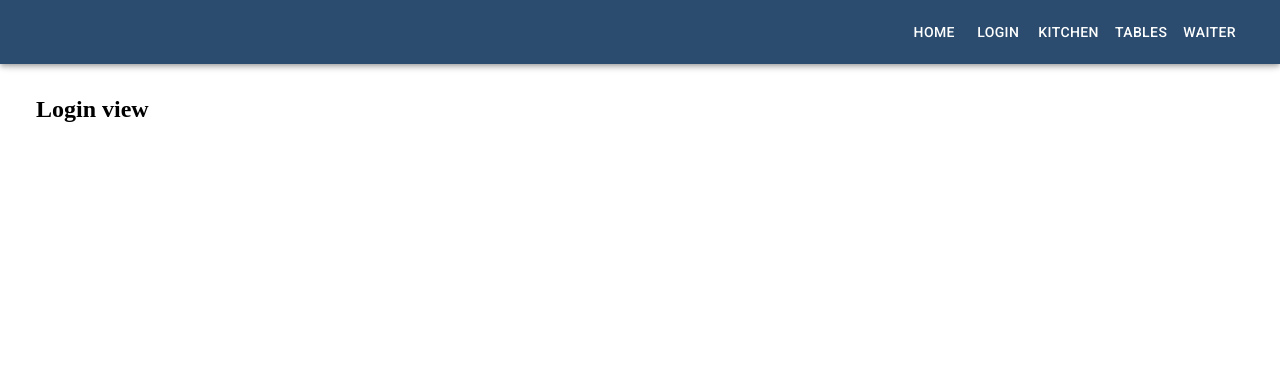
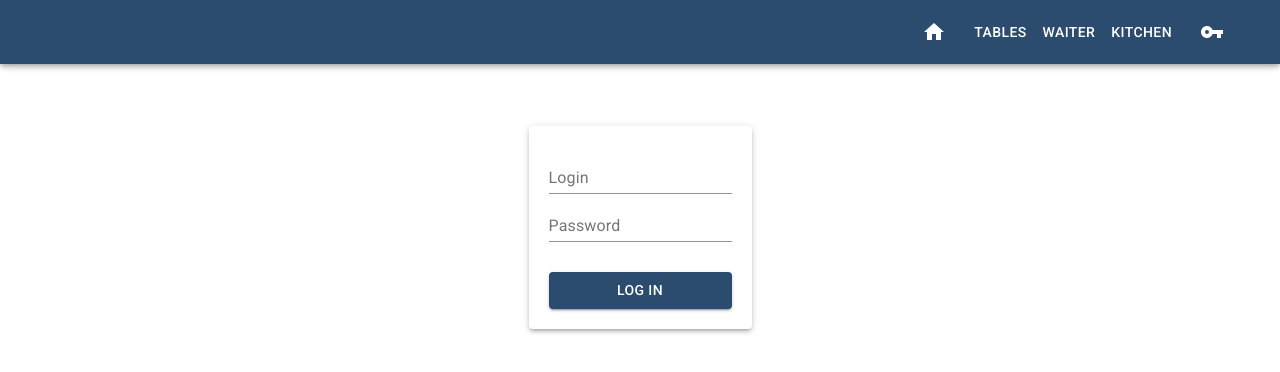
Before and after one commit to wojciecholejnik/pizzeria-portal, a React (Create React App) app: page /panel/login in a window 1280 px wide. Shown: the top 372 px of the page. Built offline with nearby package versions, Linux system fonts and the light colour scheme.

Commit message:
add styling for navigation and style login view

```diff
--- /dev/null
+++ b/src/components/common/LogButton/LogButton.js
@@ -0,0 +1,10 @@
+import React from 'react';
+import Button from '@material-ui/core/Button';
+import styles from './LogButton.scss';
+import {NavLink} from 'react-router-dom';
+
+const LogButton = () => (
+  <Button  type="submit" component={NavLink} className={styles.component} color="primary" variant="contained" exact to='/' activeClassName='active'>Log in</Button>
+);
+
+export default LogButton;
--- /dev/null
+++ b/src/components/common/LogButton/LogButton.scss
@@ -0,0 +1,3 @@
+.component {
+  border: 2px solid red;
+}
--- a/src/components/layout/MainLayout/MainLayout.js
+++ b/src/components/layout/MainLayout/MainLayout.js
@@ -10,13 +10,13 @@ const MainLayout = ({children}) => (
   <div>
     <AppBar>
       <Container maxWidth='lg'>
-        <Toolbar disableGutters>
+        <Toolbar disableGutters position="fixed">
           <PageNav />
         </Toolbar>
       </Container>
     </AppBar>
     <Container maxWidth='lg'>
-      <Toolbar />
+      <Toolbar position="fixed" />
       {children}
     </Container>
   </div>
--- a/src/components/layout/PageNav/PageNav.js
+++ b/src/components/layout/PageNav/PageNav.js
@@ -2,14 +2,16 @@ import React from 'react';
 import {NavLink} from 'react-router-dom';
 import styles from './PageNav.module.scss';
 import Button from '@material-ui/core/Button';
+import HomeIcon from '@material-ui/icons/Home';
+import VpnKeyIcon from '@material-ui/icons/VpnKey';
 
 const PageNav = () => (
   <nav className={styles.component}>
-    <Button  component={NavLink} className={styles.link} exact to='/' activeClassName='active'>Home</Button>
-    <Button  component={NavLink} className={styles.link} to='/login' activeClassName='active'>Login</Button>
-    <Button  component={NavLink} className={styles.link} exact to='/kitchen' activeClassName='active'>Kitchen</Button>
+    <Button  component={NavLink} className={styles.link} exact to='/' activeClassName='active'><HomeIcon /></Button>
     <Button  component={NavLink} className={styles.link} exact to='/tables' activeClassName='active'>Tables</Button>
     <Button  component={NavLink} className={styles.link} exact to='/waiter' activeClassName='active'>Waiter</Button>
+    <Button  component={NavLink} className={styles.link} exact to='/kitchen' activeClassName='active'>Kitchen</Button>
+    <Button  component={NavLink} className={styles.link} to='/login' activeClassName='active'><VpnKeyIcon/></Button>
   </nav>
 );
 
--- a/src/components/views/Login/Login.js
+++ b/src/components/views/Login/Login.js
@@ -1,9 +1,24 @@
 import React from 'react';
 import styles from './Login.module.scss';
+import TextField from '@material-ui/core/TextField';
+import LogButton from '../../common/LogButton/LogButton';
+import Paper from '@material-ui/core/Paper';
 
 const Login = () => (
   <div className={styles.component}>
-    <h2>Login view</h2>
+    {/* <div > */}
+    <Paper elevation={3} className={styles.form}>
+      <TextField id="standard-basic" label="Login" />
+      <TextField
+        className={styles.textField}
+        id="standard-password-input"
+        label="Password"
+        type="password"
+        autoComplete="current-password"
+      />
+      <LogButton className={styles.button}  />
+    </Paper>
+    {/* </div> */}
   </div>
 );
 
--- a/src/components/views/Login/Login.module.scss
+++ b/src/components/views/Login/Login.module.scss
@@ -2,4 +2,20 @@
 
 .component {
   padding: $base-size;
+  margin-top: 50px;
+  display: flex;
+  flex-direction: column;
+  align-items: center;
+
 }
+
+.form {
+  display: flex;
+  flex-direction: column;
+  // background: lightgray;
+  padding: 20px;
+}
+
+.textField {
+  margin-bottom: 30px;
+}
```
Also changed, not shown: src/components/layout/PageNav/PageNav.module.scss (line endings or trailing spaces).
